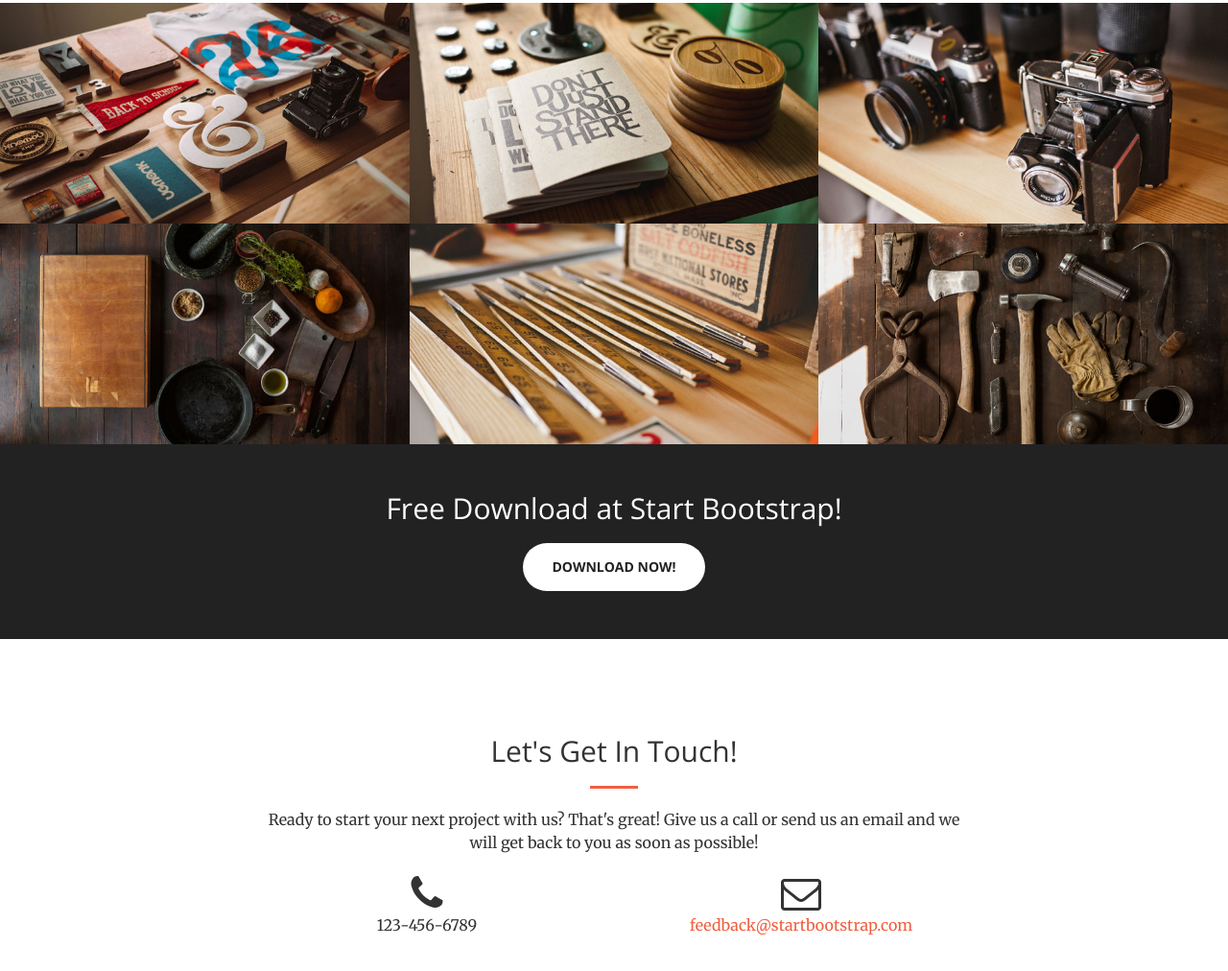
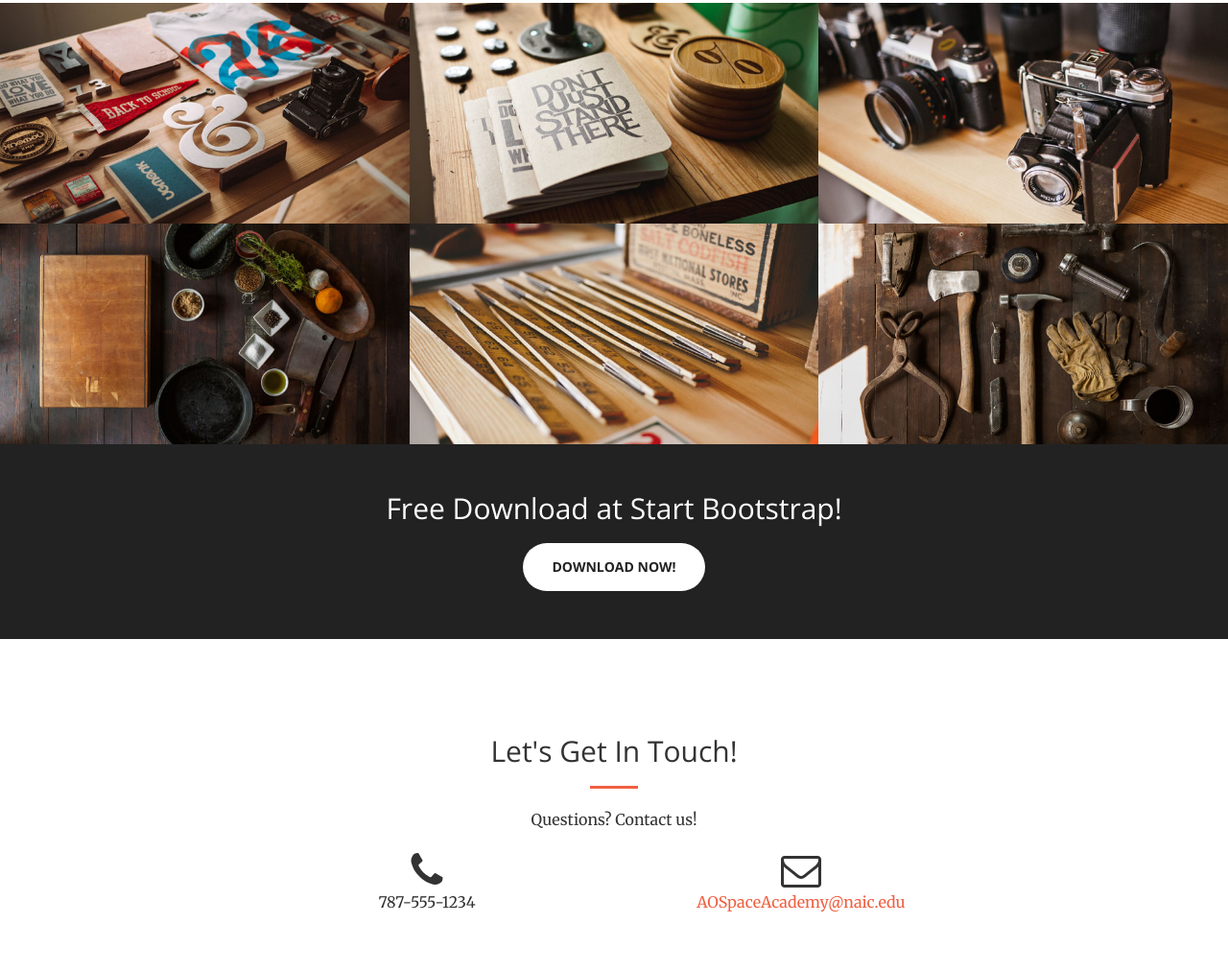
Before and after one commit to aosatest/aosatest.github.io, a plain HTML site: page index.html in a window 1280 px wide. Shown: the part 1671-2683 px from the top of the page at 96% size. Drawn offline with nearby package versions, Linux system fonts and the light colour scheme.

Commit message:
Update index.html

```diff
--- a/index.html
+++ b/index.html
@@ -9,7 +9,7 @@
     <meta name="description" content="">
     <meta name="author" content="">
 
-    <title>Creative - Start Bootstrap Theme</title>
+    <title>AOSA</title>
 
     <!-- Bootstrap Core CSS -->
     <link rel="stylesheet" href="css/bootstrap.min.css" type="text/css">
@@ -250,15 +250,15 @@
                 <div class="col-lg-8 col-lg-offset-2 text-center">
                     <h2 class="section-heading">Let's Get In Touch!</h2>
                     <hr class="primary">
-                    <p>Ready to start your next project with us? That's great! Give us a call or send us an email and we will get back to you as soon as possible!</p>
+                    <p>Questions? Contact us!</p>
                 </div>
                 <div class="col-lg-4 col-lg-offset-2 text-center">
                     <i class="fa fa-phone fa-3x wow bounceIn"></i>
-                    <p>123-456-6789</p>
+                    <p>787-555-1234</p>
                 </div>
                 <div class="col-lg-4 text-center">
                     <i class="fa fa-envelope-o fa-3x wow bounceIn" data-wow-delay=".1s"></i>
-                    <p><a href="mailto:your-email@your-domain.com">feedback@startbootstrap.com</a></p>
+                    <p><a href="mailto:AOSpaceAcademy@naic.edu">AOSpaceAcademy@naic.edu</a></p>
                 </div>
             </div>
         </div>
```
